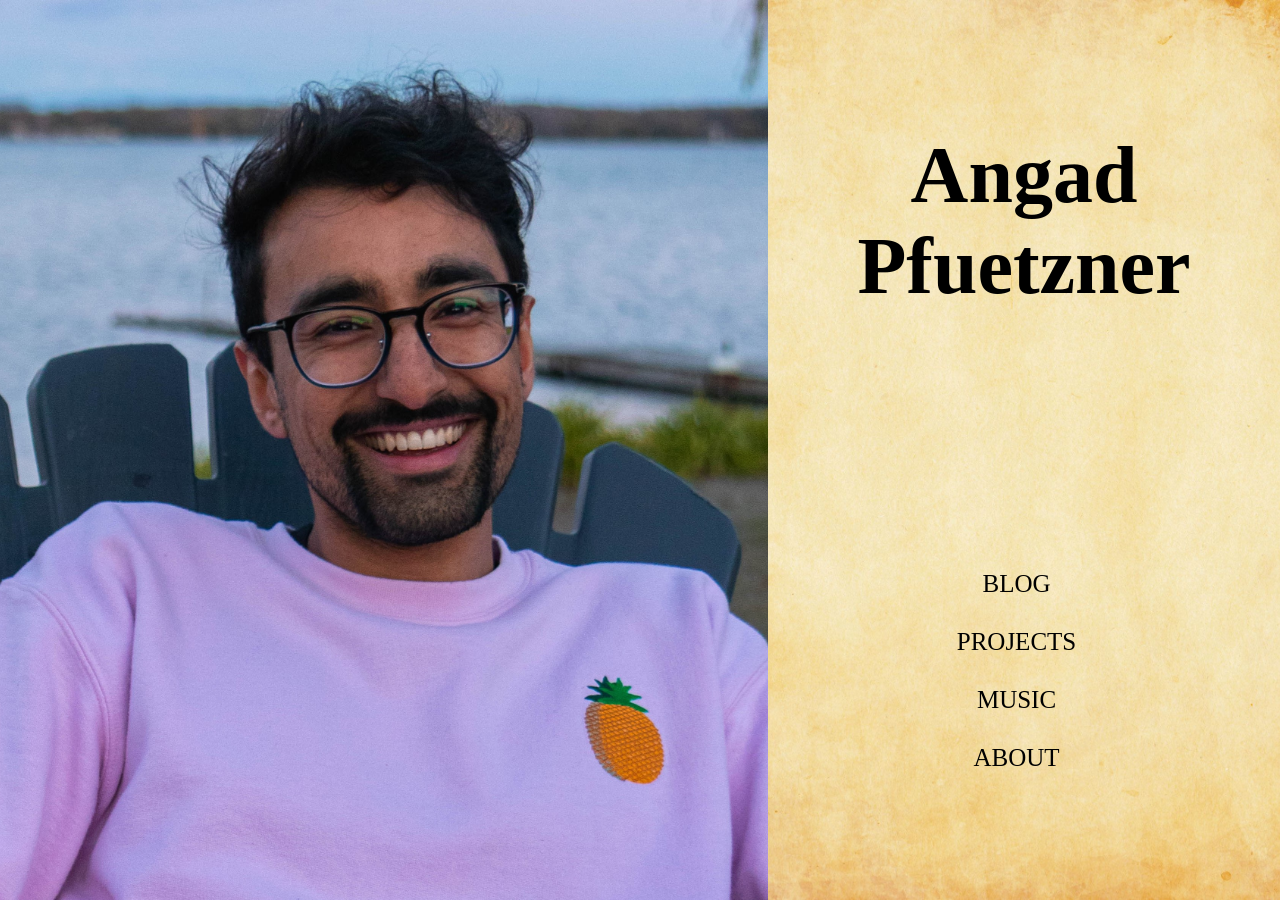
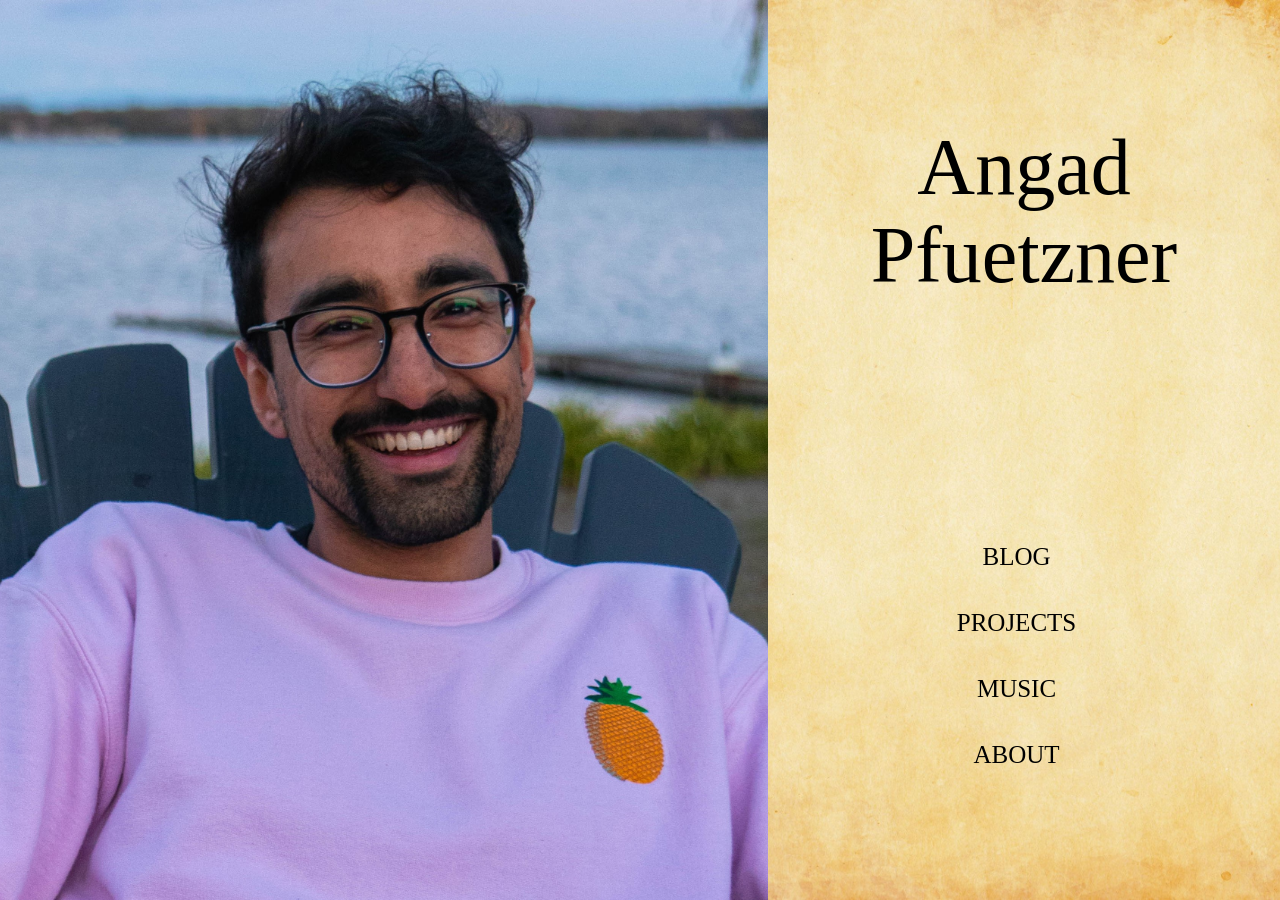
Before and after one commit to Angad99/Angad99.github.io, a Jekyll site: the page built from index.html, in a window 1280 px wide. Built offline with Jekyll 4.4.1, drawn with Linux system fonts in a browser that asks for light colours; nearby versions of some CDN libraries; some web fonts are replaced; library files that are not in the unit come from our copies.

Commit message:
added bootstrap

```diff
--- a/index.html
+++ b/index.html
@@ -7,7 +7,8 @@
     <title>{% if page.title %}{{ page.title }} – {% endif %}{{ site.name }} – {{ site.description }}</title>
 
     {% include meta.html %}
-
+    <!-- Bootstrap CSS -->
+    <link rel="stylesheet" href="node_modules/bootstrap/dist/css/bootstrap.min.css">
     <link rel="stylesheet" href="/assets/css/styles.css">
     <link rel="stylesheet" href="https://fonts.googleapis.com/css?family=Calistoga">
 
```
